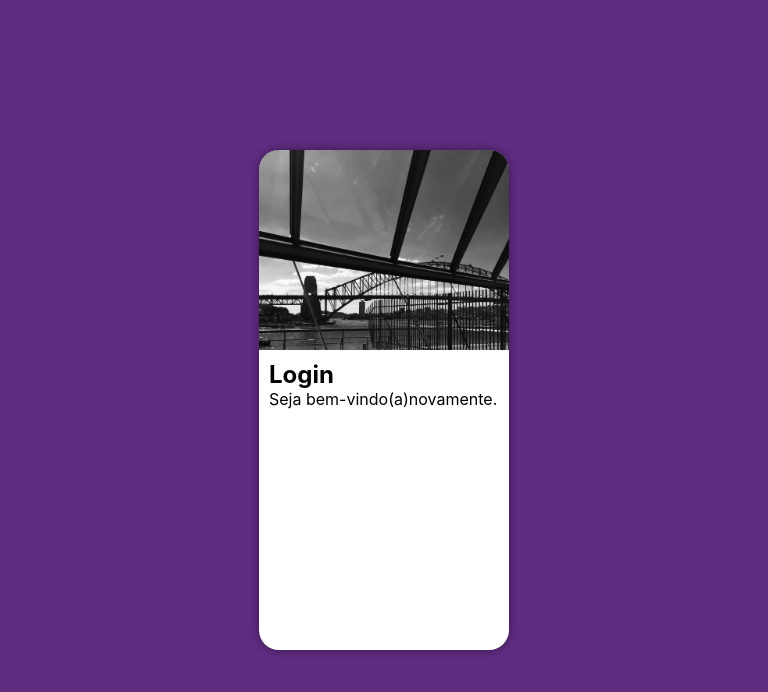
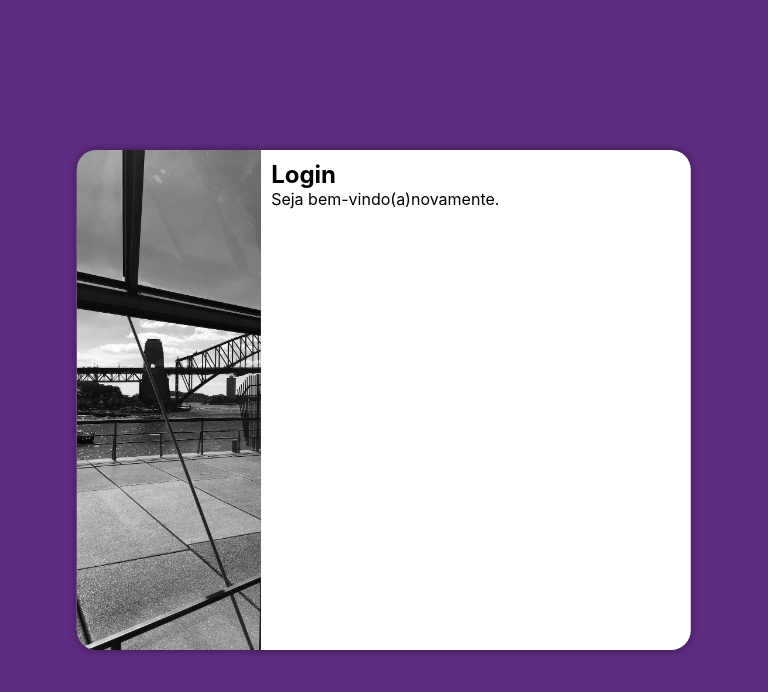
Before and after one commit to ozeias7/projeto-login, a plain HTML site: page index.html in a window 768 px wide. Drawn offline with Linux system fonts and the light colour scheme.

Commit message:
login2
login2

```diff
--- /dev/null
+++ b/estilo/midia-duery.css
@@ -0,0 +1,24 @@
+@charset "UTF-8";
+
+/*
+  Paleta de cores
+  verde #49a09d
+  lilas: #5f2c82
+*/
+@media screen and (min-width:768px) and (max-width:992px){
+    section#login{
+    width: 80vw;
+    }
+
+    section#login >div#imagem {
+        float: left;
+        width: 30%;
+        height: 100%;
+    }
+
+    section#login > div#formulario {
+        float: right;
+        width: 70%;
+
+    }
+}
--- a/index.html
+++ b/index.html
@@ -6,6 +6,7 @@
     <meta name="viewport" content="width=device-width, initial-scale=1.0">
     <title>Login</title>
     <link rel="stylesheet" href="estilo/style.css">
+    <link rel="stylesheet" href="estilo/midia-duery.css">
 </head>
 <body>
 
```
